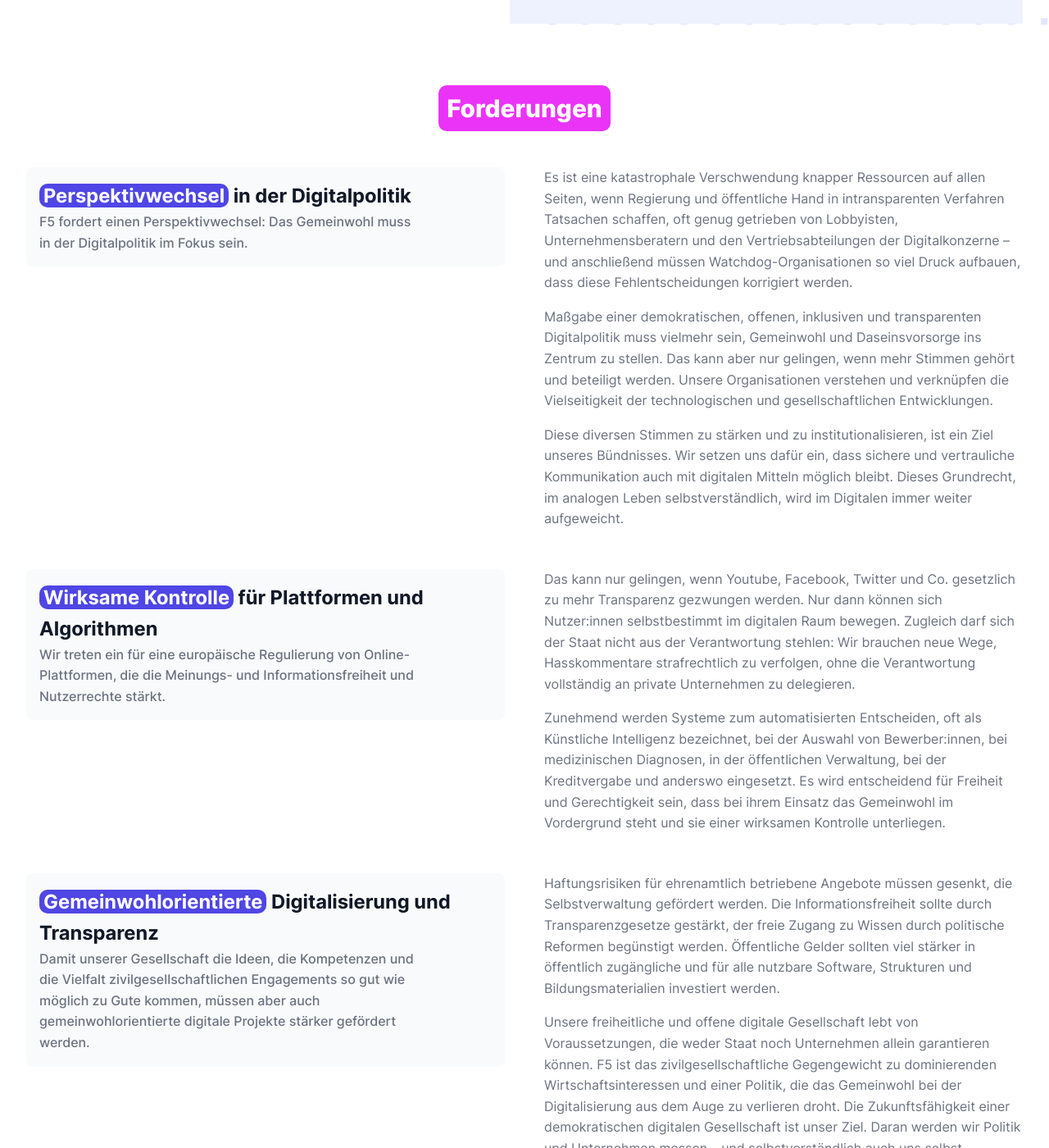
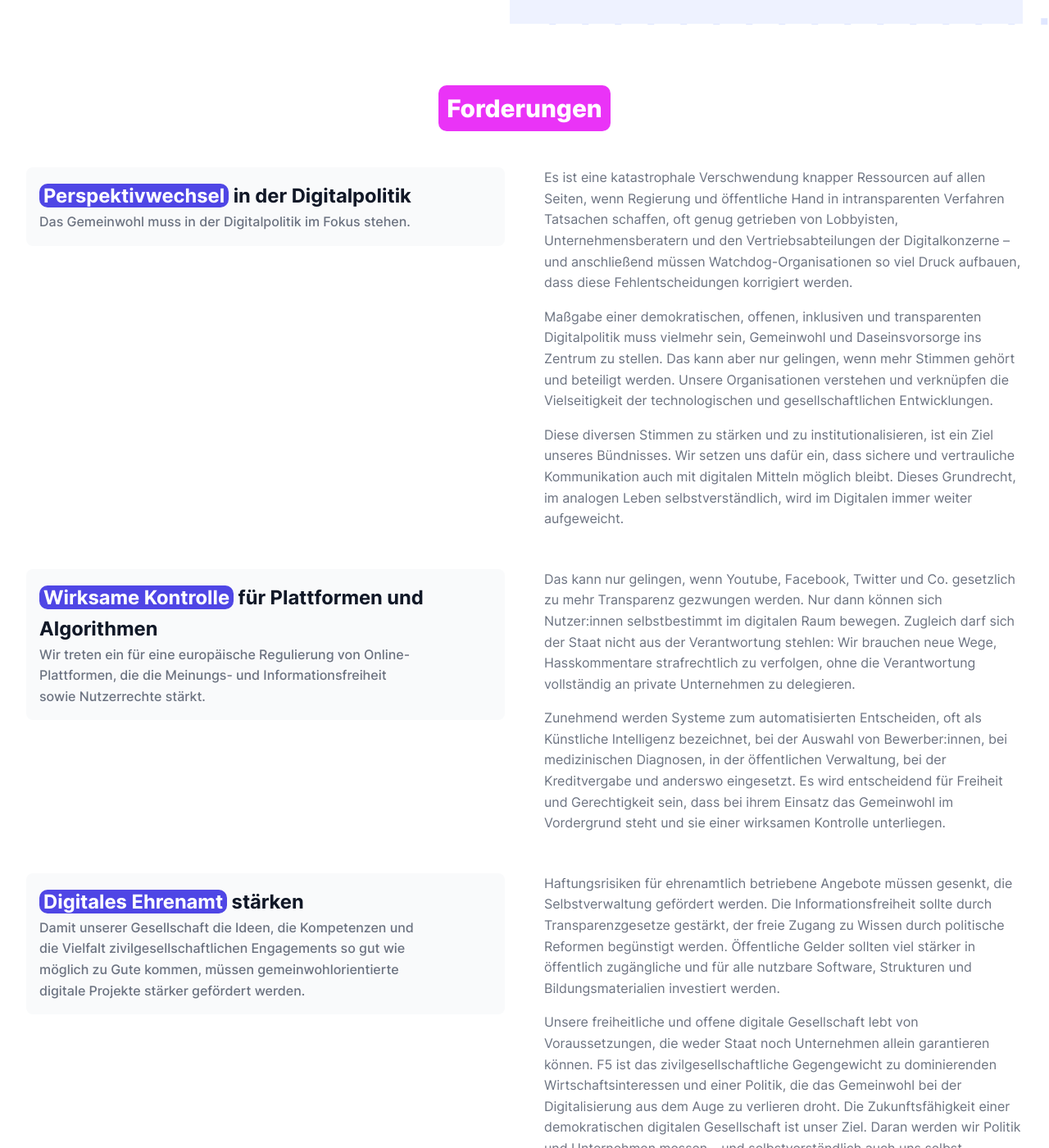
Before and after one commit to okfde/buendnis-f5, a Jekyll site: the page built from index.html, in a window 1280 px wide and 1400 px high, scrolled down 605 px. Shown: the whole window at 82% size. Built offline with Jekyll 4.4.1, drawn with Linux system fonts in a browser that asks for light colours.

Commit message:
Update index.html

```diff
--- a/index.html
+++ b/index.html
@@ -11,8 +11,7 @@ layout: default
                     <div>
                         <div class="card">
                             <h4><span>Perspektivwechsel</span> in der Digitalpolitik</h4>
-                            <p>F5 fordert einen Perspektivwechsel: Das Gemeinwohl muss in der Digitalpolitik im Fokus
-                                sein.</p>
+                            <p>Das Gemeinwohl muss in der Digitalpolitik im Fokus stehen.</p>
                         </div>
                     </div>
                     <div>
@@ -44,7 +43,7 @@ layout: default
                         <div class="card">
                             <h4><span>Wirksame Kontrolle</span> für Plattformen und Algorithmen</h4>
                             <p>Wir treten ein für eine europäische Regulierung von Online-Plattformen, die die Meinungs-
-                                und Informationsfreiheit und Nutzerrechte stärkt. </p>
+                                und Informationsfreiheit sowie Nutzerrechte stärkt.</p>
                         </div>
                     </div>
                     <div>
@@ -71,9 +70,9 @@ layout: default
                 <div class="row">
                     <div>
                         <div class="card">
-                            <h4><span>Gemeinwohlorientierte</span> Digitalisierung und Transparenz</h4>
+                            <h4><span>Digitales Ehrenamt</span> stärken</h4>
                             <p>Damit unserer Gesellschaft die Ideen, die Kompetenzen und die Vielfalt
-                                zivilgesellschaftlichen Engagements so gut wie möglich zu Gute kommen, müssen aber auch
+                                zivilgesellschaftlichen Engagements so gut wie möglich zu Gute kommen, müssen
                                 gemeinwohlorientierte digitale Projekte stärker gefördert werden.</p>
                         </div>
                     </div>
```
